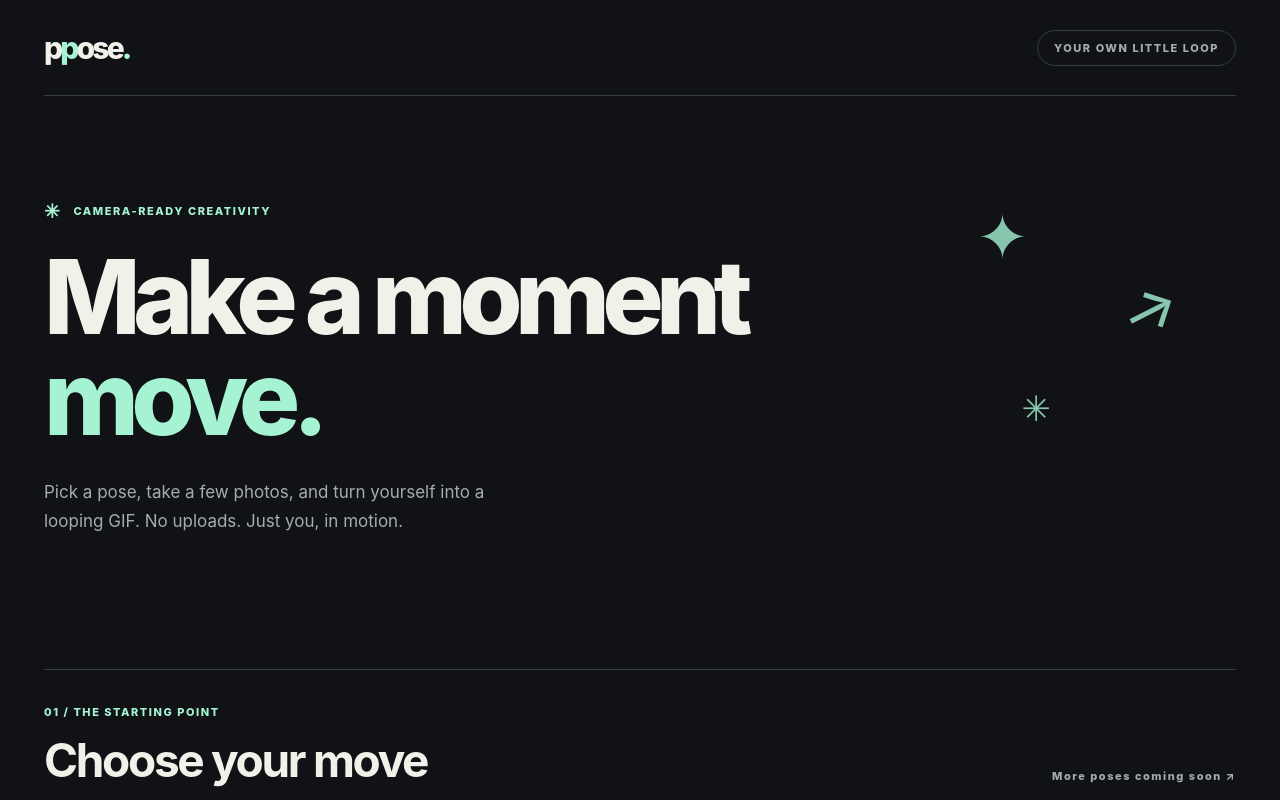
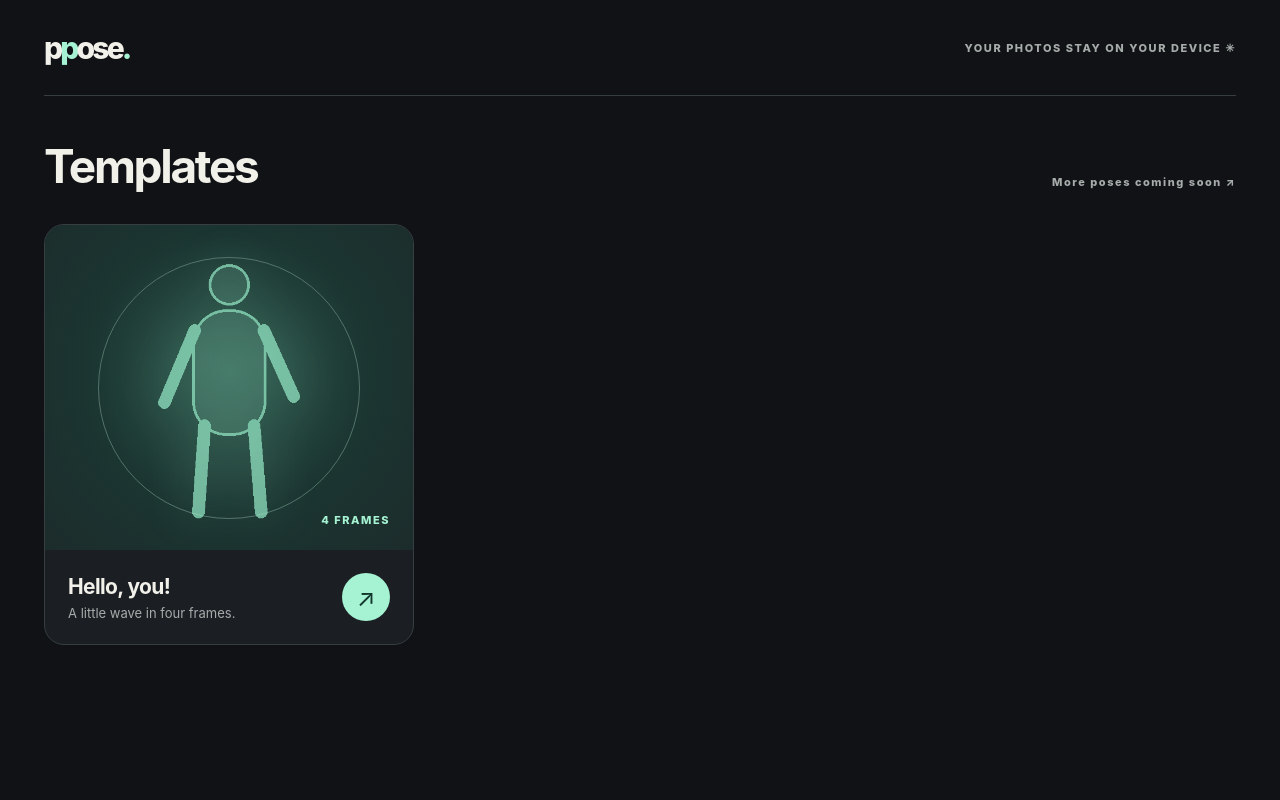
Before and after one commit to Mrchazaaa/ppose, a React (Vite) app: page / in a window 1280 px wide. Shown: the top 800 px of the page. Built offline with nearby package versions, Linux system fonts and the light colour scheme.

Commit message:
nicefying styling

```diff
--- a/src/App.tsx
+++ b/src/App.tsx
@@ -44,24 +44,17 @@ export function App() {
   if (session) return <Capture template={session.template} stream={session.stream} onClose={() => setSession(null)} />
 
   return <main className="menu shell">
-    <header className="masthead"><a className="brand" href="/" aria-label="ppose home">p<span>p</span>ose<span className="brand-dot">.</span></a><span className="badge">YOUR OWN LITTLE LOOP</span></header>
-    <section className="hero">
-      <div className="eyebrow"><span className="spark">✳</span> CAMERA-READY CREATIVITY</div>
-      <h1>Make a moment <em>move.</em></h1>
-      <p>Pick a pose, take a few photos, and turn yourself into a looping GIF. No uploads. Just you, in motion.</p>
-      <div className="hero-decoration" aria-hidden="true"><span>✦</span><span>↗</span><span>✳</span></div>
-    </section>
+    <header className="masthead"><a className="brand" href="/" aria-label="ppose home">p<span>p</span>ose<span className="brand-dot">.</span></a><span className="privacy-note">YOUR PHOTOS STAY ON YOUR DEVICE ✳</span></header>
     <section className="templates" aria-labelledby="templates-heading">
-      <div className="section-heading"><div><span className="eyebrow">01 / THE STARTING POINT</span><h2 id="templates-heading">Choose your move</h2></div><span className="section-note">More poses coming soon ↗</span></div>
+      <div className="section-heading"><h1 id="templates-heading">Templates</h1><span className="section-note">More poses coming soon ↗</span></div>
       {loading ? <p>Loading templates…</p> : templates.length === 0 ? <p>No valid templates found. Check the console for details.</p> :
-        <div className="template-grid">{templates.map((template, index) => <article className="template-card" key={template.id}>
-          <div className="card-art"><span className="card-number">/ 0{index + 1}</span><img src={template.guides[0]} alt="" /><span className="card-frame">{template.guides.length} FRAMES</span></div>
+        <div className="template-grid">{templates.map(template => <article className="template-card" key={template.id}>
+          <div className="card-art"><img src={template.guides[0]} alt="" /><span className="card-frame">{template.guides.length} FRAMES</span></div>
           <div className="card-footer"><div><h3>{template.title}</h3><p>{template.description}</p></div><button className="circle-button" type="button" aria-label={`Start ${template.title}`} disabled={camera !== 'available' || starting} onClick={() => void start(template)}>↗</button></div>
         </article>)}</div>}
       {camera === 'unavailable' && <p className="notice" role="alert">No camera detected. Connect a camera and refresh to start a template.</p>}
       {camera === 'insecure' && <p className="notice" role="alert">Camera access needs a secure address on every device. On the computer running ppose, open <a href={`http://localhost:${window.location.port || '5173'}/`}>http://localhost:{window.location.port || '5173'}/</a>. On other devices, use trusted HTTPS.</p>}
       {error && <p className="notice" role="alert">{error}</p>}
     </section>
-    <footer className="menu-footer"><span>MADE FOR THE MOMENT</span><span>YOUR PHOTOS STAY ON YOUR DEVICE ✳</span></footer>
   </main>
 }
--- a/src/styles.css
+++ b/src/styles.css
@@ -12,31 +12,23 @@ button:disabled { opacity: .4; cursor: not-allowed; }
 .brand { color: var(--text); text-decoration: none; font-size: 30px; letter-spacing: -.095em; font-weight: 850; line-height: 1; }
 .brand span:first-child { color: var(--accent); }
 .brand .brand-dot { color: var(--accent); }
-.badge, .eyebrow, .section-note, .menu-footer, .card-number, .card-frame, .studio-count, .step-label, .timer-label, .control-hint, .viewport-label, .result-preview > span { font-size: 11px; font-weight: 760; letter-spacing: .14em; }
-.badge { border: 1px solid var(--line); border-radius: 50px; padding: 10px 16px; color: var(--muted); }
-.hero { position: relative; padding: 104px 0 116px; overflow: hidden; }
+.eyebrow, .section-note, .privacy-note, .card-frame, .studio-count, .step-label, .timer-label, .control-hint, .viewport-label, .result-preview > span { font-size: 11px; font-weight: 760; letter-spacing: .14em; }
+.privacy-note { color: var(--muted); text-align: right; }
 .eyebrow { color: var(--accent); }
-.spark { font-size: 19px; margin-right: 8px; vertical-align: middle; }
 h1, h2, h3, p { margin-top: 0; }
-.hero h1, .results h1 { max-width: 870px; font-size: clamp(64px, 8vw, 114px); line-height: .99; letter-spacing: -.075em; margin: 24px 0 28px; font-weight: 800; }
+.results h1 { max-width: 870px; font-size: clamp(64px, 8vw, 114px); line-height: .99; letter-spacing: -.075em; margin: 24px 0 28px; font-weight: 800; }
 h1 em { font-style: normal; color: var(--accent); }
-.hero p, .results-content p { max-width: 490px; line-height: 1.7; color: var(--muted); font-size: 17px; }
-.hero-decoration { position: absolute; right: 5%; top: 18%; width: 200px; height: 230px; color: var(--accent); opacity: .8; pointer-events: none; }
-.hero-decoration span { position: absolute; font-size: 62px; }
-.hero-decoration span:nth-child(1) { left: 0; top: 0; }
-.hero-decoration span:nth-child(2) { right: 0; top: 70px; transform: rotate(18deg); }
-.hero-decoration span:nth-child(3) { left: 45px; bottom: 0; font-size: 35px; }
-.templates { padding-bottom: 90px; }
-.section-heading { display: flex; align-items: end; justify-content: space-between; border-top: 1px solid var(--line); padding: 30px 0; }
-.section-heading h2 { font-size: clamp(30px, 4vw, 46px); letter-spacing: -.05em; margin: 12px 0 0; }
+.results-content p { max-width: 490px; line-height: 1.7; color: var(--muted); font-size: 17px; }
+.templates { padding-bottom: 40px; }
+.section-heading { display: flex; align-items: end; justify-content: space-between; padding: 30px 0; }
+.section-heading h1 { font-size: clamp(30px, 4vw, 46px); letter-spacing: -.05em; margin: 12px 0 0; }
 .section-note { color: var(--muted); padding-bottom: 5px; }
 .template-grid { display: grid; grid-template-columns: repeat(auto-fill, minmax(280px, 370px)); gap: 20px; }
 .template-card { border: 1px solid var(--line); border-radius: var(--radius); overflow: hidden; background: var(--surface); }
 .card-art { position: relative; height: 325px; background: radial-gradient(circle at 50% 45%, var(--card-glow), var(--card-mid) 55%, var(--card-edge)); display: flex; justify-content: center; align-items: center; overflow: hidden; }
 .card-art::before { content: ''; position: absolute; width: 260px; height: 260px; border: 1px solid var(--card-ring); border-radius: 50%; }
 .card-art img { height: 88%; width: 80%; object-fit: contain; position: relative; filter: drop-shadow(0 0 24px var(--guide-glow)); }
-.card-number, .card-frame { position: absolute; z-index: 1; color: var(--accent); }
-.card-number { top: 23px; left: 23px; }
+.card-frame { position: absolute; z-index: 1; color: var(--accent); }
 .card-frame { bottom: 23px; right: 23px; }
 .card-footer { padding: 23px; display: flex; align-items: center; justify-content: space-between; gap: 16px; }
 .card-footer h3 { font-size: 21px; margin: 0 0 6px; letter-spacing: -.03em; }
@@ -45,7 +37,6 @@ h1 em { font-style: normal; color: var(--accent); }
 .circle-button:not(:disabled):hover, .button.primary:hover { background: var(--accent-hover); }
 .notice { color: var(--accent); margin: 18px 0; line-height: 1.5; }
 .notice a { color: inherit; }
-.menu-footer { border-top: 1px solid var(--line); padding: 28px 0 36px; display: flex; justify-content: space-between; color: var(--muted); }
 .studio { min-height: 100dvh; padding: 0 32px 40px; }
 .studio-top { display: flex; align-items: center; justify-content: space-between; max-width: 1440px; margin: auto; height: 78px; border-bottom: 1px solid var(--line); }
 .text-button { background: none; border: none; color: var(--text); cursor: pointer; padding: 10px 0; }
@@ -95,13 +86,11 @@ h1 em { font-style: normal; color: var(--accent); }
   .studio-info, .studio-main { grid-column: 1; }
   .studio-info { padding: 0; }
   .studio-info h1 { margin: 10px 0; }.studio-info p { margin-bottom: 12px; }.step-label { margin: 0 0 12px; }
-  .hero-decoration { opacity: .25; }
 }
 @media (max-width: 600px) {
-  .shell { padding: 0 20px; }.masthead { height: 74px; }.badge, .section-note { display: none; }
-  .hero { padding: 80px 0 86px; }.hero h1 { font-size: clamp(56px, 12vw, 78px); }
+  .shell { padding: 0 20px; }.masthead { height: 74px; }.section-note { display: none; }
   .studio { padding: 0 15px 25px; }.studio-top { height: 60px; }.studio-top .brand { font-size: 24px; }
   .capture-controls { gap: 14px; }.control-hint { width: 80px; font-size: 10px; }
   .results-content { grid-template-columns: 1fr; padding: 45px 0; gap: 30px; }.results h1 { margin: 20px 0; }
-  .menu-footer { gap: 18px; font-size: 9px; }
+  .privacy-note { font-size: 9px; }
 }
```
Also changed, not shown: 2 other files (tests, documents, lock files or other folders).
